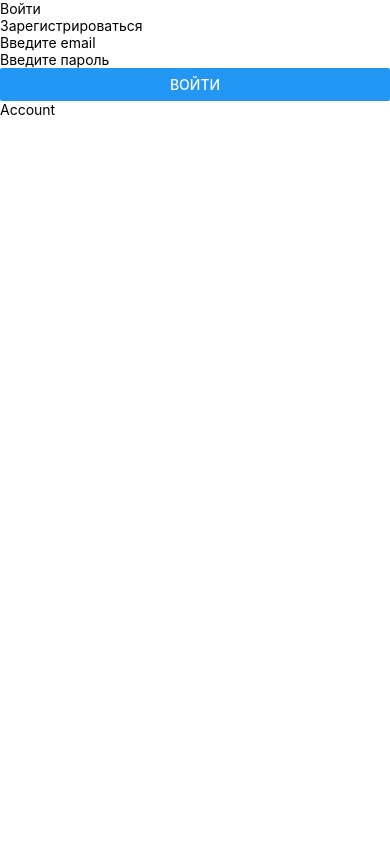
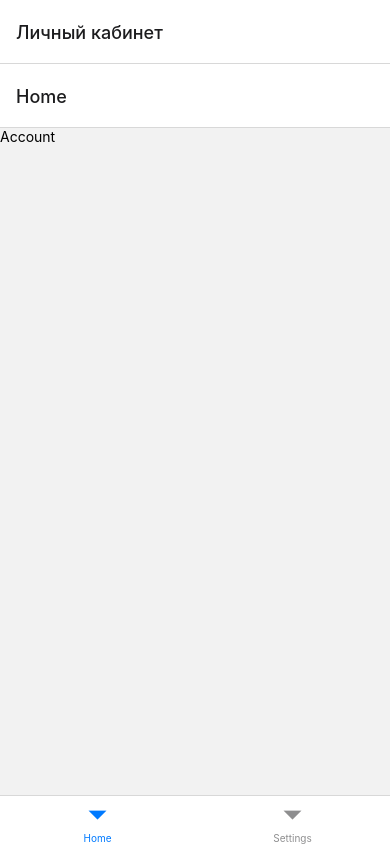
Before and after one commit to v-nika-t/React_Native_Social_Network, a React Native app: screen /account in a window 390 px wide. Built offline with nearby package versions, Linux system fonts and the light colour scheme.

Commit message:
navigatin Tab, Stack, Drawer

```diff
--- a/App.js
+++ b/App.js
@@ -1,26 +1,14 @@
-import { StyleSheet, TextInput, View } from 'react-native';
-import Form from './components/form/Form';
-import Account from './components/account/Account';
-
-export default function App() {
+import 'react-native-gesture-handler';
+import StackNavigator from './navigation/StackNavigator';
 
 
+function App() {
   return (
-    <View >
-      <Form />
-      <Account />
-    </View>
-  )
+    <>
+      <StackNavigator />
+    </>
+
+  );
 }
 
-
-
-
-const styles = StyleSheet.create({
-  container: {
-    flex: 1,
-    backgroundColor: '#fff',
-    alignItems: 'center',
-    justifyContent: 'center',
-  },
-});
+export default App;
--- a/babel.config.js
+++ b/babel.config.js
@@ -1,6 +1,8 @@
-module.exports = function(api) {
+module.exports = function (api) {
   api.cache(true);
   return {
     presets: ['babel-preset-expo'],
+    plugins: ['react-native-reanimated/plugin'],
+
   };
 };
--- /dev/null
+++ b/navigation/DrawerNavigator.js
@@ -0,0 +1,34 @@
+import { createDrawerNavigator } from '@react-navigation/drawer';
+import { View, Button } from 'react-native';
+
+const Drawer = createDrawerNavigator();
+
+function HomeScreen({ navigation }) {
+    return (
+        <View style={{ flex: 1, alignItems: 'center', justifyContent: 'center' }}>
+            <Button
+                onPress={() => navigation.navigate('Notifications')}
+                title="Go to notifications"
+            />
+        </View>
+    );
+}
+
+function NotificationsScreen({ navigation }) {
+    return (
+        <View style={{ flex: 1, alignItems: 'center', justifyContent: 'center' }}>
+            <Button onPress={() => navigation.goBack()} title="Go back home" />
+        </View>
+    );
+}
+
+const DrawerNavigator = () => {
+    return (
+        <Drawer.Navigator initialRouteName="Home">
+            <Drawer.Screen name="Home" component={HomeScreen} />
+            <Drawer.Screen name="Notifications" component={NotificationsScreen} />
+        </Drawer.Navigator>
+    )
+}
+
+export default DrawerNavigator;
--- /dev/null
+++ b/navigation/StackNavigator.js
@@ -0,0 +1,30 @@
+import { createNativeStackNavigator } from '@react-navigation/native-stack';
+import { NavigationContainer } from '@react-navigation/native';
+
+import TabNavigator from './TabNavigator';
+
+import Form from '../components/form/Form';
+
+
+const Stack = createNativeStackNavigator();
+
+function StackNavigator() {
+    return (
+        <NavigationContainer >
+            <Stack.Navigator initialRouteName="account">
+                <Stack.Screen
+                    name="startPage"
+                    component={Form}
+                    options={{ title: '' }}
+                />
+                <Stack.Screen
+                    name="account"
+                    component={TabNavigator}
+                    options={{ title: 'Личный кабинет' }}
+                />
+            </Stack.Navigator>
+        </NavigationContainer>
+    );
+}
+
+export default StackNavigator;
--- /dev/null
+++ b/navigation/TabNavigator.js
@@ -0,0 +1,17 @@
+import { createBottomTabNavigator } from '@react-navigation/bottom-tabs';
+
+import DrawerNavigator from './DrawerNavigator';
+import Account from '../components/account/Account';
+
+const Tab = createBottomTabNavigator();
+
+function TabNavigator() {
+    return (
+        <Tab.Navigator initialRouteName="account">
+            <Tab.Screen name="Home" component={Account} />
+            <Tab.Screen name="Settings" component={DrawerNavigator} />
+        </Tab.Navigator>
+    );
+}
+
+export default TabNavigator;
```
Also changed, not shown: package.json (+8 -0 lines), 2 other files (tests, documents, lock files or other folders).
